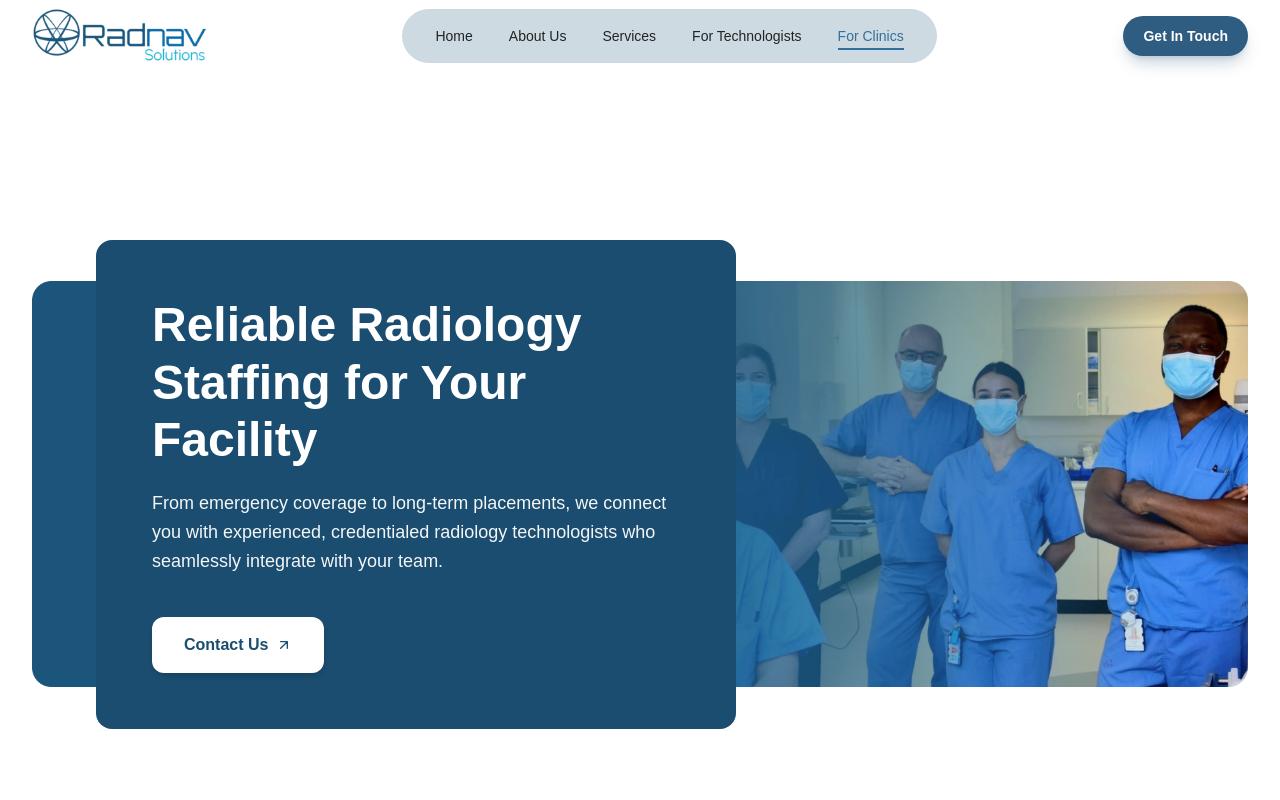
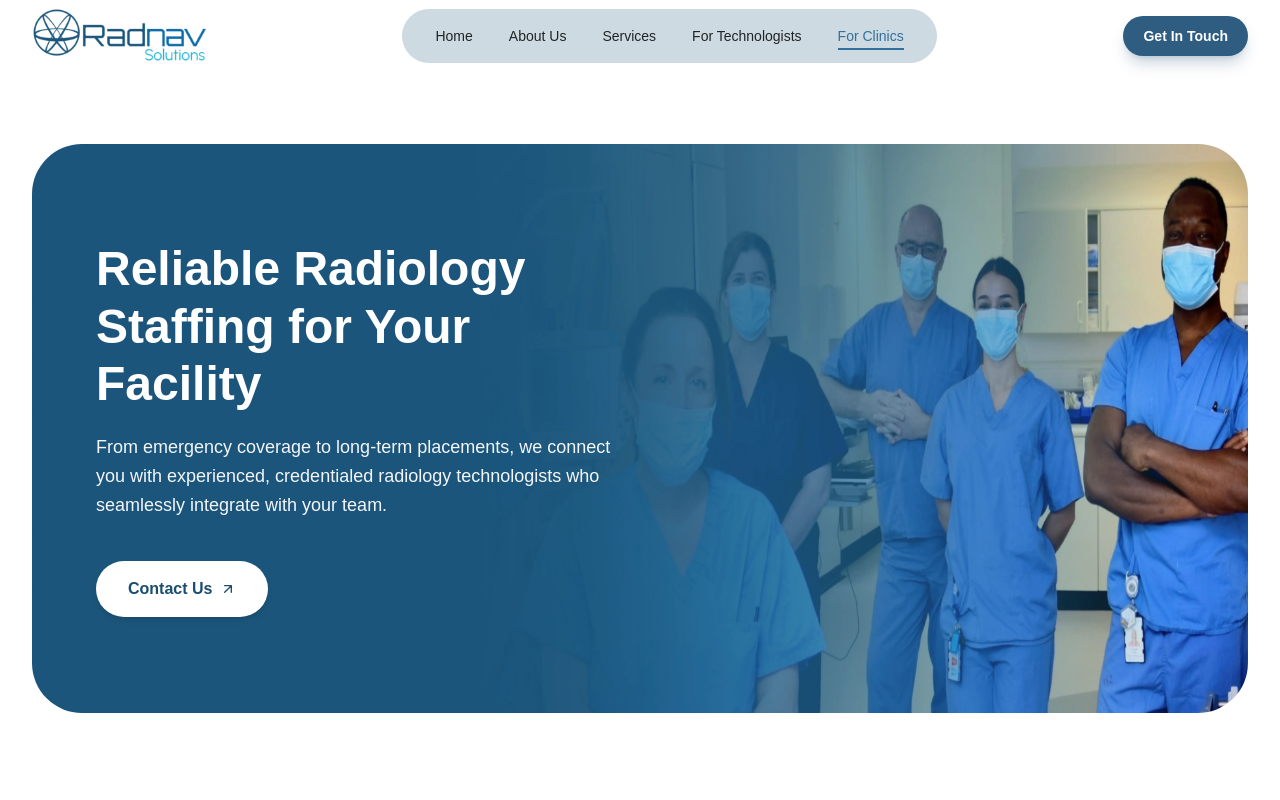
Before and after one commit to Abdullah-Software-Engineer/radnav-hatch, a Next.js app: page /clinics in a window 1280 px wide. Shown: the top 800 px of the page. Built offline with nearby package versions, Linux system fonts and the light colour scheme.

Commit message:
update the hero

```diff
--- a/Sections/clinics/ClinicsHero/ClinicsHero.tsx
+++ b/Sections/clinics/ClinicsHero/ClinicsHero.tsx
@@ -1,5 +1,3 @@
-"use client";
-
 import Link from "next/link";
 import Image from "next/image";
 
@@ -7,37 +5,35 @@ export default function ClinicsHero() {
   return (
     <section
       className="relative w-full bg-white px-4 pt-24 pb-14 sm:px-6 sm:pt-28 sm:pb-20 md:pt-32 md:pb-24 lg:px-8 lg:pt-36 lg:pb-28"
-      aria-label="Clinics hero"
+      aria-label="Technologists hero"
     >
       <div className="mx-auto w-full">
         {/* Rounded container with bg image + overlay */}
         <div className="relative overflow-hidden rounded-[50px] min-h-[420px] sm:min-h-[480px] md:min-h-[520px] lg:min-h-[560px]">
           {/* Background image */}
           <Image
-            src="/clinics/Mask (5).webp"
-            alt="Medical professionals in radiology department"
-            width={1280}
-            height={800}
-            className="absolute inset-0 h-full w-full object-contain"
+            src="/clinics/Mask.webp"
+            alt="Radiology technologists and healthcare professionals"
+
+            fill
+            className="object-fill "
+            sizes="(max-width: 1280px) 100vw, 1280px"
             priority
           />
 
-          {/* Dark blue overlay */}
-          {/* <div className="absolute inset-0 bg-[#1a4d6f]/80" /> */}
-
-          {/* Content — left-aligned with dark blue background */}
-          <div className="relative z-10 flex h-full min-h-[420px] flex-col justify-center px-6 py-14 sm:min-h-[480px] sm:px-10 sm:py-16 md:min-h-[520px] md:max-w-2xl md:px-14 md:py-20 lg:min-h-[560px] lg:max-w-3xl lg:px-16 lg:py-24">
-            <div className="bg-[#1a4d6f] rounded-2xl p-8 sm:p-10 md:p-12 lg:p-14">
+          {/* Content — left-aligned */}
+          <div className="relative z-1000 flex h-full min-h-[420px] flex-col justify-center px-6 py-14 sm:min-h-[480px] sm:px-10 sm:py-16 md:min-h-[520px] md:max-w-xl md:px-14 md:py-20 lg:min-h-[560px] lg:max-w-2xl lg:px-16 lg:py-24">
             <h1 className="text-[30px] font-bold leading-tight text-white md:text-[30px] lg:text-[48px] xl:text-[48px] lg:leading-[1.2]">
-                Reliable Radiology Staffing for Your Facility
+            Reliable Radiology Staffing for
+            Your Facility
             </h1>
             <p className="mt-4 text-[16px] leading-relaxed text-white/95 sm:mt-5 md:text-[16px] lg:text-[16px] xl:text-[18px]">
             From emergency coverage to long-term placements, we connect you with experienced, credentialed radiology technologists who seamlessly integrate with your team.
             </p>
             <div className="mt-8 sm:mt-10">
               <Link
-                  href="#contact-form"
-                  className="inline-flex items-center justify-center gap-2 rounded-xl bg-white px-6 py-3.5 text-[14px] font-semibold text-[#1a4d6f] shadow-md transition hover:bg-white/95 focus:outline-none focus-visible:ring-2 focus-visible:ring-white focus-visible:ring-offset-2 focus-visible:ring-offset-transparent sm:px-8 sm:py-4 lg:text-[14px] xl:text-[16px]"
+                href="/contact"
+                className="inline-flex items-center justify-center gap-2 rounded-full bg-white px-6 py-3.5 text-[14px] font-semibold text-[#1a4d6f] shadow-md transition hover:bg-white/95 focus:outline-none focus-visible:ring-2 focus-visible:ring-white focus-visible:ring-offset-2 focus-visible:ring-offset-transparent sm:px-8 sm:py-4 lg:text-[14px] xl:text-[16px]"
               >
                 Contact Us
                 <svg
@@ -59,7 +55,6 @@ export default function ClinicsHero() {
           </div>
         </div>
       </div>
-      </div>
     </section>
   );
 }
--- a/Sections/contact/ContactHero/ContactHero.tsx
+++ b/Sections/contact/ContactHero/ContactHero.tsx
@@ -18,12 +18,10 @@ export default function ContactHero() {
             alt="Professional working at desk"
             width={1280}
             height={800}
-            className="absolute inset-0 h-full w-full object-cover blur-sm"
+            className="absolute inset-0 h-full w-full object-cover "
             priority
           />
 
-          {/* Dark blue overlay */}
-          <div className="absolute inset-0 bg-[#1a4d6f]/80" />
 
           {/* Content — centered */}
           <div className="relative z-10 flex h-full min-h-[420px] flex-col items-center justify-center px-6 py-14 text-center sm:min-h-[480px] sm:px-10 sm:py-16 md:min-h-[520px] md:px-14 md:py-20 lg:min-h-[560px] lg:px-16 lg:py-24">
```
Also changed, not shown: public/clinics/Mask.webp (renamed from public/clinics/Mask (5).webp). Lines whose indentation alone changed are shown as unchanged.
